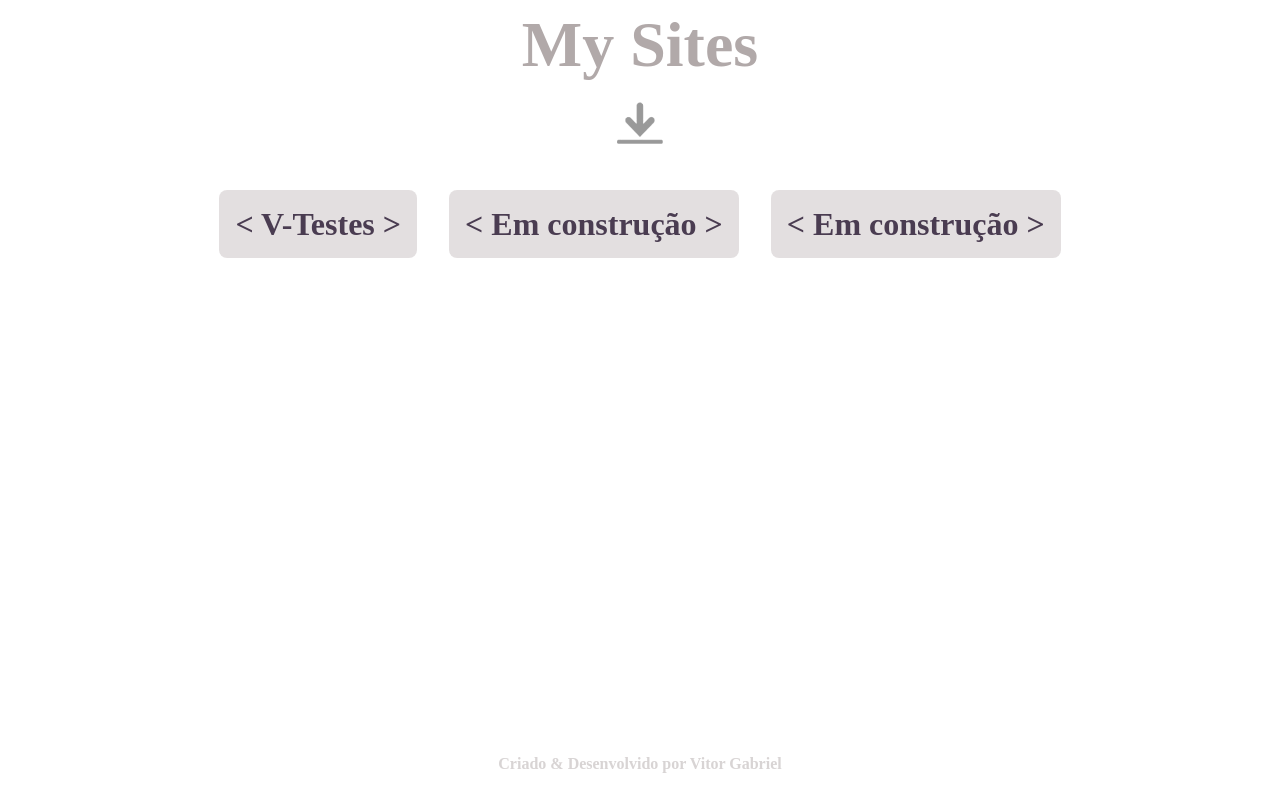
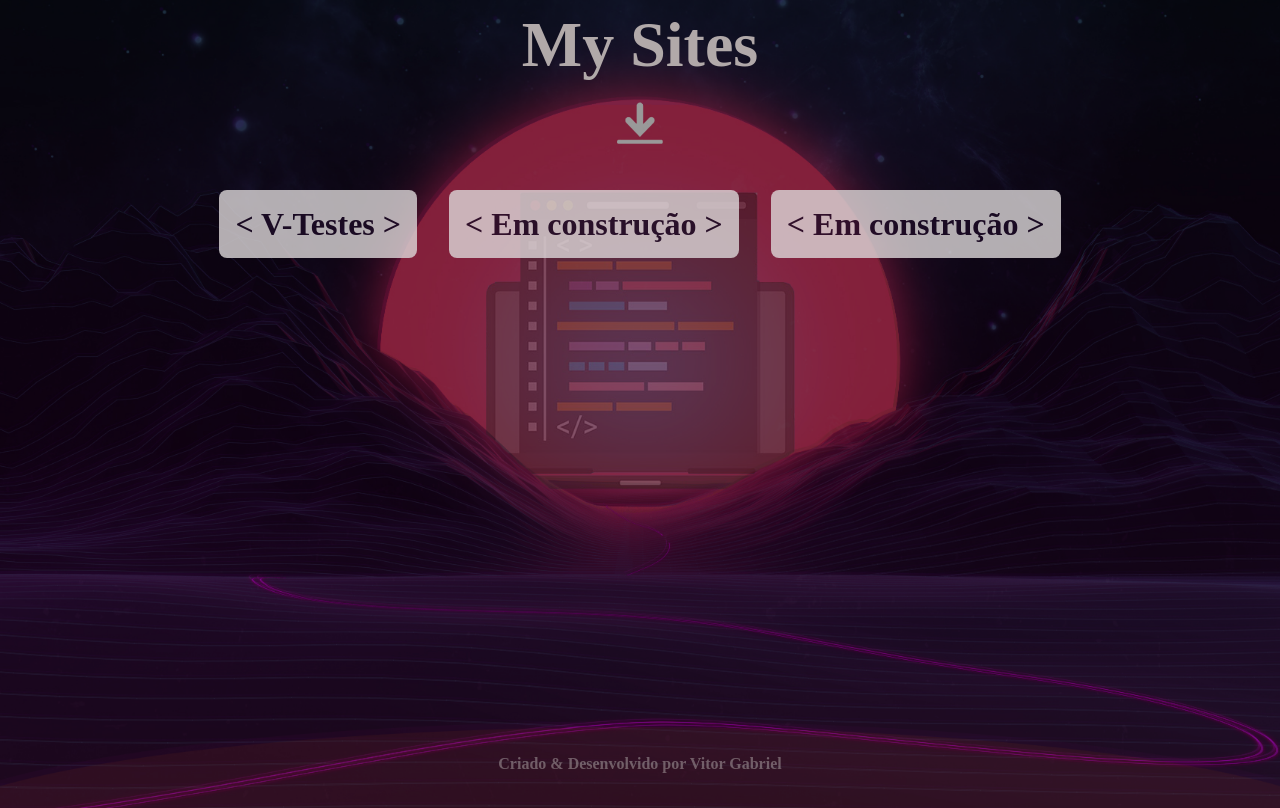
Before and after one commit to DEVitor-Gabriel/DEVitor-Gabriel.github.io, a plain HTML site: page index.html in a window 1280 px wide. Drawn offline with Linux system fonts and the light colour scheme; a web font is replaced by a local one.

Commit message:
Update index.css

```diff
--- a/styles/index.css
+++ b/styles/index.css
@@ -11,7 +11,7 @@ body{
     height: 100vh;
     width: 100vw;
 
-    background-image: url("/MySite/imagens/background.png");
+    background-image: url("/imagens/background.png");
     background-repeat: no-repeat;
     background-size: cover;
     background-position: center;
```
